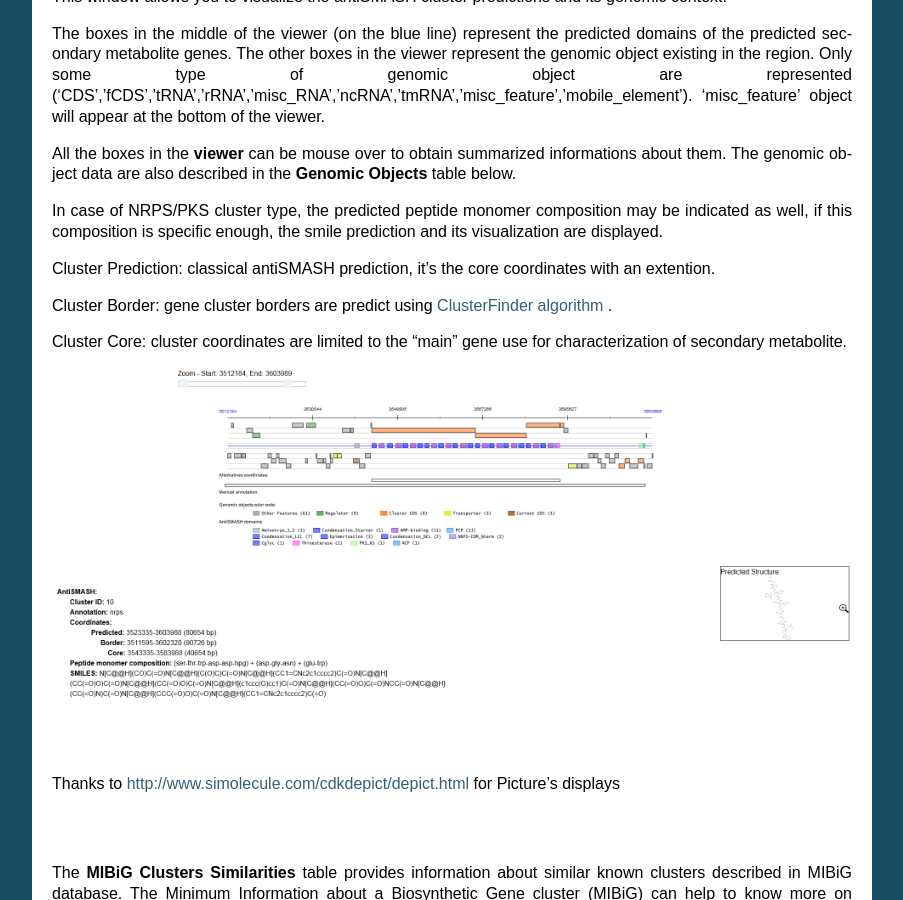
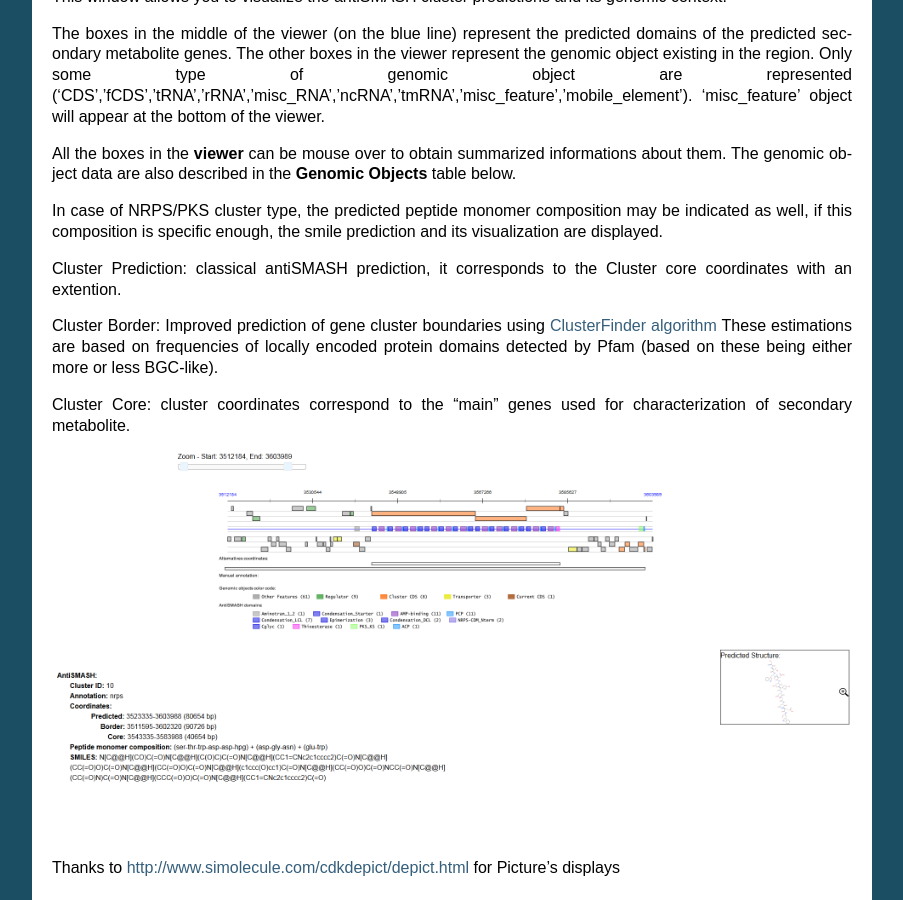
Before and after one commit to labgem/microscope-user-doc, a Sphinx documentation site: the page built from docs/content/metabolism/domainviewer.rst, in a window 1280 px wide and 900 px high, scrolled down 449 px. Shown: the whole window, without its empty margins (198-1101 px from the left). Built offline with Sphinx 7.4.7, drawn with Linux system fonts in a browser that asks for light colours; formulas are drawn with MathJax 3.

Commit message:
Update domainviewer.rst

```diff
--- a/docs/content/metabolism/domainviewer.rst
+++ b/docs/content/metabolism/domainviewer.rst
@@ -29,11 +29,11 @@ All the boxes in the **viewer** can be mouse over to obtain summarized informati
 
 In case of NRPS/PKS cluster type, the predicted peptide monomer composition may be indicated as well, if this composition is specific enough, the smile prediction and its visualization are displayed.
 
-Cluster Prediction: classical antiSMASH prediction, it's the core coordinates with an extention.
+Cluster Prediction: classical antiSMASH prediction, it corresponds to the Cluster core coordinates with an extention.
 
-Cluster Border: gene cluster borders are predict using `ClusterFinder algorithm <https://www.ncbi.nlm.nih.gov/pmc/articles/PMC4123684/>`_ .
+Cluster Border: Improved prediction of gene cluster boundaries using `ClusterFinder algorithm <https://www.ncbi.nlm.nih.gov/pmc/articles/PMC4123684/>`_ These estimations are based on frequencies of locally encoded protein domains detected by Pfam (based on these being either more or less BGC-like).
 
-Cluster Core: cluster coordinates are limited to the "main" gene use for characterization of secondary metabolite.
+Cluster Core: cluster coordinates correspond to the "main" genes used for characterization of secondary metabolite.
 
 
 
```
